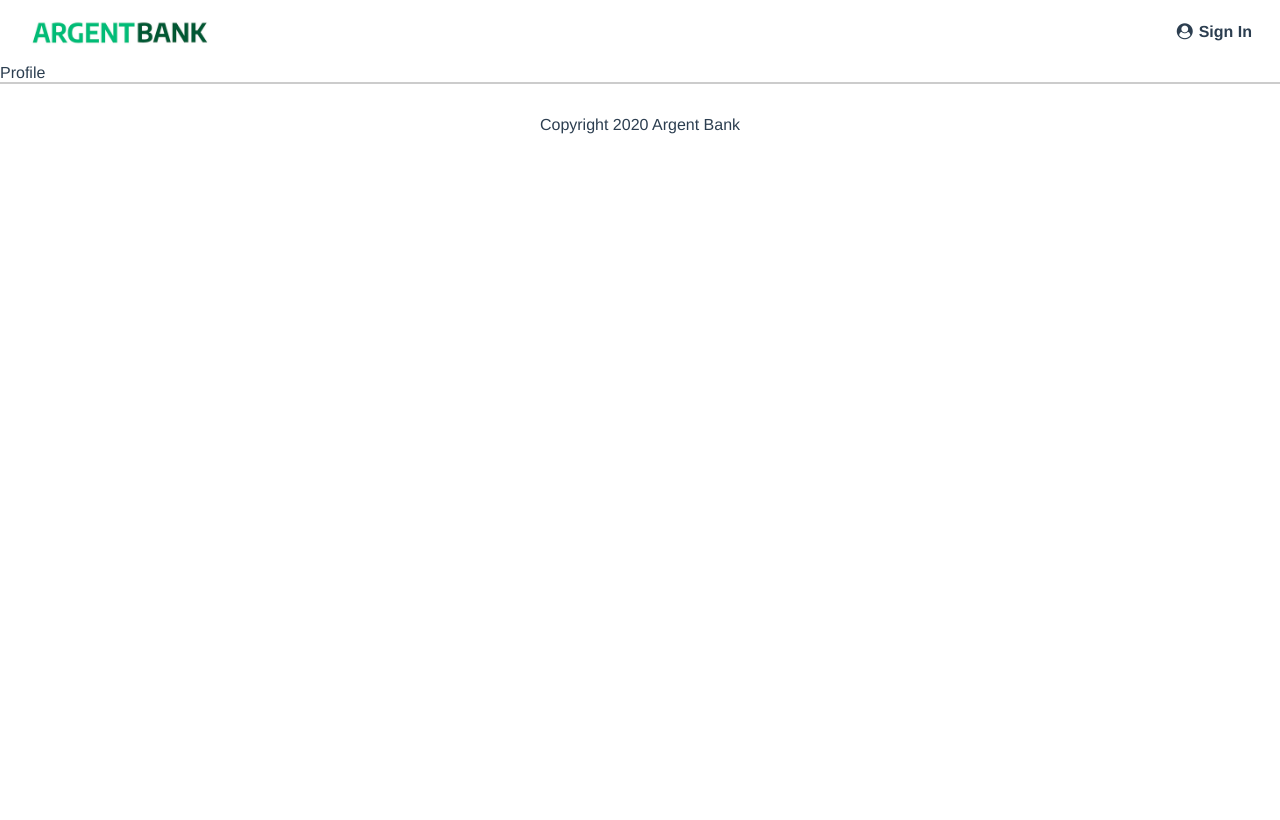
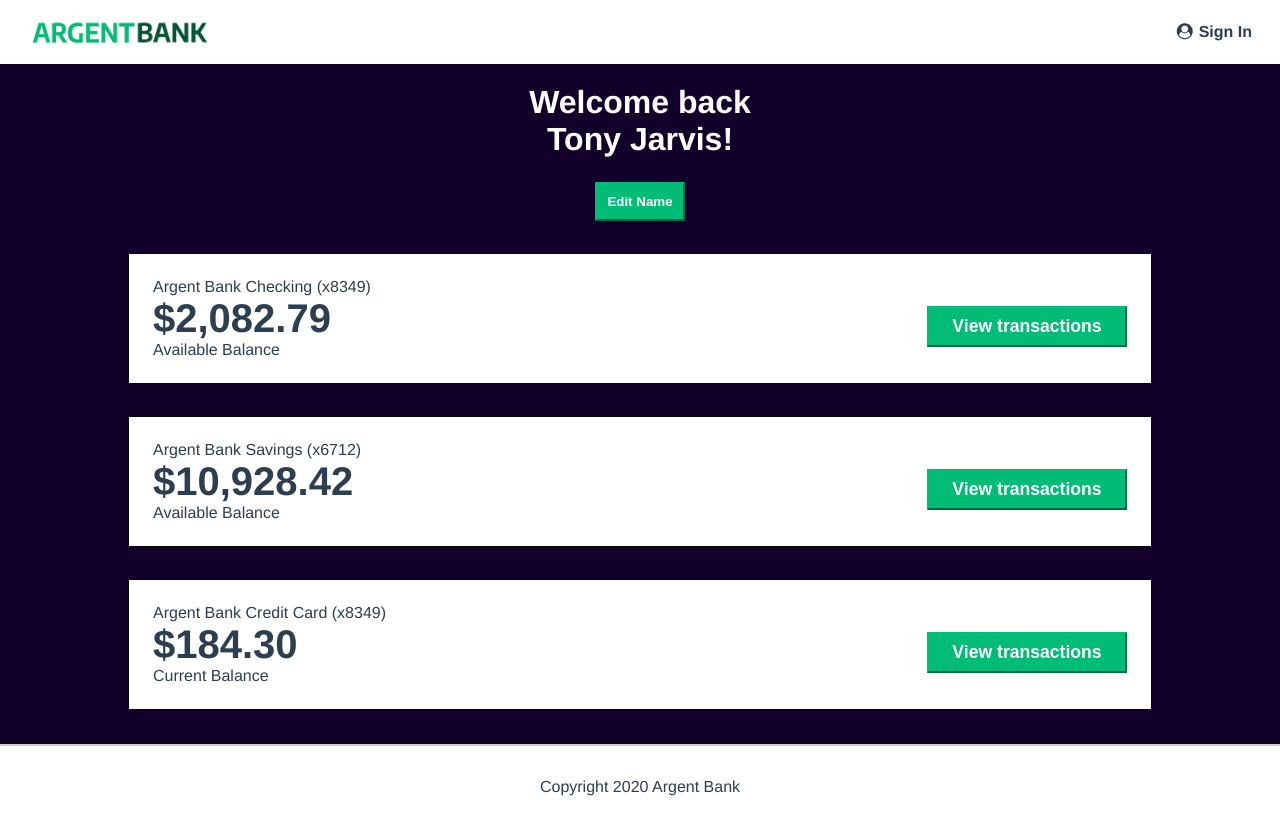
Before and after one commit to xavhm/ArgentBank_app_FR_Front, a React (Vite) app: page /profile in a window 1280 px wide. Built offline with nearby package versions, Linux system fonts and the light colour scheme.

Commit message:
add - profile page && complete integration

```diff
--- a/index.html
+++ b/index.html
@@ -2,8 +2,26 @@
 <html lang="en">
   <head>
     <meta charset="UTF-8" />
+    <meta name="viewport" content="width=device-width, initial-scale=1.0" />
+    <meta property="og:title" content="ArgentBank" />
+    <meta property="og:type" content="website" />
+    <meta property="og:url" content="https://www.argentbank.com" />
+    <meta
+      property="og:image"
+      content="https://images.unsplash.com/photo-1579621970795-87facc2f976d?ixlib=rb-4.0.3&ixid=MnwxMjA3fDB8MHxwaG90by1wYWdlfHx8fGVufDB8fHx8&auto=format&fit=crop&w=1470&q=80"
+    />
+    <meta property="og:description" content="Your online bank" />
+
+    <meta name="twitter:card" content="summary" />
+    <meta name="twitter:site" content="@argentbank" />
+    <meta name="twitter:title" content="ArgentBank - Your online bank" />
+    <meta name="twitter:description" content="Your secure online bank" />
+    <meta name="twitter:creator" content="@argentbank" />
+    <meta
+      name="twitter:image"
+      content="https://images.unsplash.com/photo-1579621970795-87facc2f976d?ixlib=rb-4.0.3&ixid=MnwxMjA3fDB8MHxwaG90by1wYWdlfHx8fGVufDB8fHx8&auto=format&fit=crop&w=1470&q=80"
+    />
     <link rel="icon" type="image/svg+xml" href="/vite.svg" />
-    <meta name="viewport" content="width=device-width, initial-scale=1.0" />
     <link
       rel="stylesheet"
       href="https://stackpath.bootstrapcdn.com/font-awesome/4.7.0/css/font-awesome.min.css"
--- a/src/index.scss
+++ b/src/index.scss
@@ -29,7 +29,18 @@ body {
   flex: 1;
   display: grid;
   place-items: center;
-  min-height: 85vh;
+  height: 85vh;
+  overflow-y: auto;
+}
+
+.profile_main {
+  flex: 1;
+  display: flex;
+  flex-direction: column;
+  align-items: center;
+  gap: 2rem;
+  height: 85vh;
+  overflow-y: auto;
 }
 
 .bg-dark {
--- a/src/pages/Login.module.scss
+++ b/src/pages/Login.module.scss
@@ -5,7 +5,7 @@
   font-size: 1.1rem;
   font-weight: bold;
   margin-top: 1rem;
-  border: 0;
+  border-color: #00bc77;
   background-color: #00bc77;
   color: #fff;
 }
--- a/src/pages/Profile.module.scss
+++ b/src/pages/Profile.module.scss
@@ -0,0 +1,77 @@
+.account {
+  display: flex;
+  justify-content: space-between;
+  align-items: center;
+  border: 1px solid black;
+  background-color: #fff;
+  width: 80%;
+  margin: 0 auto;
+  flex-direction: column;
+  padding: 1.5rem;
+  box-sizing: border-box;
+  text-align: left;
+}
+
+.account_amount {
+  margin: 0;
+  font-size: 2.5rem;
+  font-weight: bold;
+}
+
+.account_amount_description {
+  margin: 0;
+}
+
+.account_title {
+  margin: 0;
+  padding: 0;
+  font-size: 1rem;
+  font-weight: normal;
+}
+
+.account_content_wrapper {
+  width: 100%;
+  flex: 1;
+}
+
+.edit_button {
+  border-color: #00bc77;
+  background-color: #00bc77;
+  color: #fff;
+  font-weight: bold;
+  padding: 10px;
+  margin-top: 1.5rem;
+}
+
+.header {
+  color: #fff;
+  margin-top: 1.25rem;
+  text-align: center;
+}
+
+.transaction_button {
+  display: block;
+  width: 100%;
+  padding: 8px;
+  font-size: 1.1rem;
+  font-weight: bold;
+  margin-top: 1rem;
+  border-color: #00bc77;
+  background-color: #00bc77;
+  color: #fff;
+  margin-left: auto;
+}
+
+@media (min-width: 720px) {
+  .account {
+    flex-direction: row;
+  }
+
+  .account_content_wrapper.cta {
+    flex: 0;
+  }
+
+  .transaction_button {
+    width: 200px;
+  }
+}
--- a/src/pages/Profile.tsx
+++ b/src/pages/Profile.tsx
@@ -3,9 +3,47 @@ import styles from "./Profile.module.scss";
 
 const Profile: React.FunctionComponent = () => {
   return (
-    <div>
-      <p>Profile</p>
-    </div>
+    <main className="profile_main bg-dark">
+      <div className={styles.header}>
+        <h1>
+          Welcome back
+          <br />
+          Tony Jarvis!
+        </h1>
+        <button className={styles.edit_button}>Edit Name</button>
+      </div>
+      <h2 className="sr-only">Accounts</h2>
+      <section className={styles.account}>
+        <div className={styles.account_content_wrapper}>
+          <h3 className={styles.account_title}>Argent Bank Checking (x8349)</h3>
+          <p className={styles.account_amount}>$2,082.79</p>
+          <p className={styles.account_amount_description}>Available Balance</p>
+        </div>
+        <div className={`${styles.account_content_wrapper} cta`}>
+          <button className={styles.transaction_button}>View transactions</button>
+        </div>
+      </section>
+      <section className={styles.account}>
+        <div className={styles.account_content_wrapper}>
+          <h3 className={styles.account_title}>Argent Bank Savings (x6712)</h3>
+          <p className={styles.account_amount}>$10,928.42</p>
+          <p className={styles.account_amount_description}>Available Balance</p>
+        </div>
+        <div className={`${styles.account_content_wrapper} cta`}>
+          <button className={styles.transaction_button}>View transactions</button>
+        </div>
+      </section>
+      <section className={styles.account}>
+        <div className={styles.account_content_wrapper}>
+          <h3 className={styles.account_title}>Argent Bank Credit Card (x8349)</h3>
+          <p className={styles.account_amount}>$184.30</p>
+          <p className={styles.account_amount_description}>Current Balance</p>
+        </div>
+        <div className={`${styles.account_content_wrapper} cta`}>
+          <button className={styles.transaction_button}>View transactions</button>
+        </div>
+      </section>
+    </main>
   );
 };
 
```
